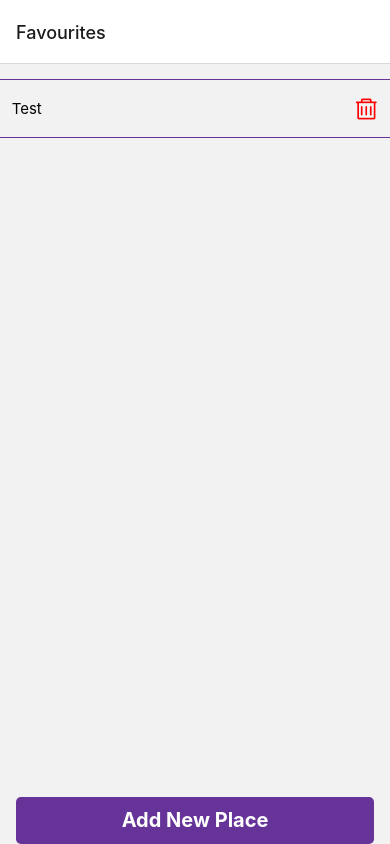
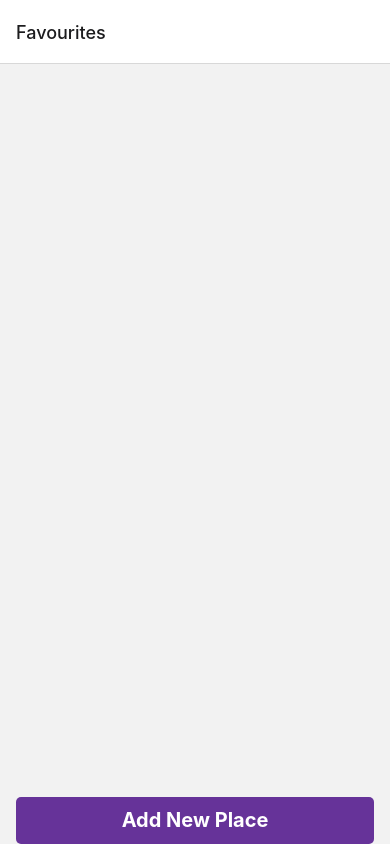
Before and after one commit to erenavar/favorite-places, a React Native app: screen /Favourites in a window 390 px wide. Built offline with nearby package versions, Linux system fonts and the light colour scheme.

Commit message:
add random id for places and adjust flatitem and its datas

```diff
--- a/src/components/ListItem.tsx
+++ b/src/components/ListItem.tsx
@@ -1,16 +1,17 @@
 import React from 'react'
-import { StyleSheet, Text, View } from 'react-native'
+import { Pressable, StyleSheet, Text, PressableProps } from 'react-native'
 import { AntDesign } from '@expo/vector-icons';
 
-export default function ListItem() {
+const ListItem = (props: PressableProps) => {
     return (
-        <View style={styles.itemContainer}>
-            <Text style={styles.text}>Test</Text>
+        <Pressable style={styles.itemContainer} {...props} >
+            <Text style={styles.text}>{props.title} </Text>
             <AntDesign name="delete" size={24} color="red" />
-
-        </View>
+        </Pressable>
     )
 }
+
+
 
 const styles = StyleSheet.create({
     itemContainer: {
@@ -26,3 +27,5 @@ const styles = StyleSheet.create({
     },
     text: { fontSize: 15 }
 })
+
+export default ListItem;
--- a/src/redux/markerReducer.ts
+++ b/src/redux/markerReducer.ts
@@ -5,7 +5,8 @@ export interface IMarkerState {
     lat: number;
     long: number;
     title: string;
-    description: string
+    description: string;
+    id: string
 }
 
 interface IMarkers {
--- a/src/screens/FavouritesList.tsx
+++ b/src/screens/FavouritesList.tsx
@@ -1,4 +1,4 @@
-import { SafeAreaView, ScrollView, StyleSheet, Text, View } from 'react-native'
+import { SafeAreaView, FlatList, StyleSheet, PressableProps } from 'react-native'
 import React from 'react'
 import Button from '../components/Button'
 import { useNavigation } from '@react-navigation/native'
@@ -18,9 +18,17 @@ export default function FavouritesList() {
     console.log('globalState :>> ', globalState);
     return (
         <SafeAreaView style={{ flex: 1, marginTop: 15 }}>
-            <ScrollView style={styles.scroll}>
-                <ListItem />
-            </ScrollView>
+            <FlatList
+                style={styles.scroll}
+                data={globalState.markers}
+                keyExtractor={(item) => item.id}
+                renderItem={({ item }) => (
+                    <ListItem title={item.title} onPress={() => alert("deneme")} />
+                )}
+
+            />
+
+
             <Button style={{ flex: 4 }} title={"Add New Place"} onPress={toMapPage} />
         </SafeAreaView>
     )
--- a/src/screens/MapScreen.tsx
+++ b/src/screens/MapScreen.tsx
@@ -4,6 +4,7 @@ import MapView, { LatLng, Marker } from 'react-native-maps'
 import Button from '../components/Button';
 import { IMarkerState, addMarker } from '../redux/markerReducer';
 import { useDispatch } from 'react-redux';
+import { randomUUID } from 'expo-crypto';
 
 export default function MapScreen({ navigation }) {
     const [title, setTitle] = useState("");
@@ -25,6 +26,7 @@ export default function MapScreen({ navigation }) {
             long: location.longitude,
             title,
             description,
+            id: randomUUID()
         }
         dispatch(addMarker(markerValue))
         navigation.goBack();
```
